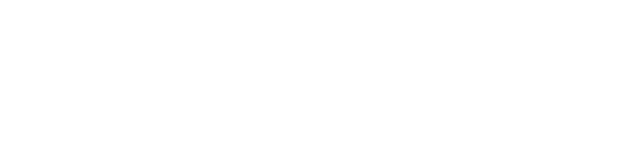
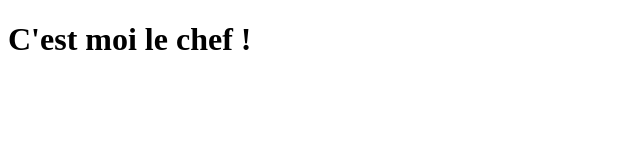
Before and after one commit to amelierevel/Git-coop, a plain HTML site: page index.html in a window 1280 px wide. Shown: the whole page, without its empty margins (0-640 px from the left). Drawn offline with Linux system fonts and the light colour scheme.

Commit message:
Ajout du vrai h1

```diff
--- a/index.html
+++ b/index.html
@@ -9,7 +9,7 @@
 </head>
 <body>
     <!-- Début de la partie : Collaborateur 1 -->
-
+    <h1>C'est moi le chef !</h1>
     <!-- Fin de la partie : Collaborateur 1 -->
     <!-- Début de la partie : Collaborateur 2 -->
 
```
